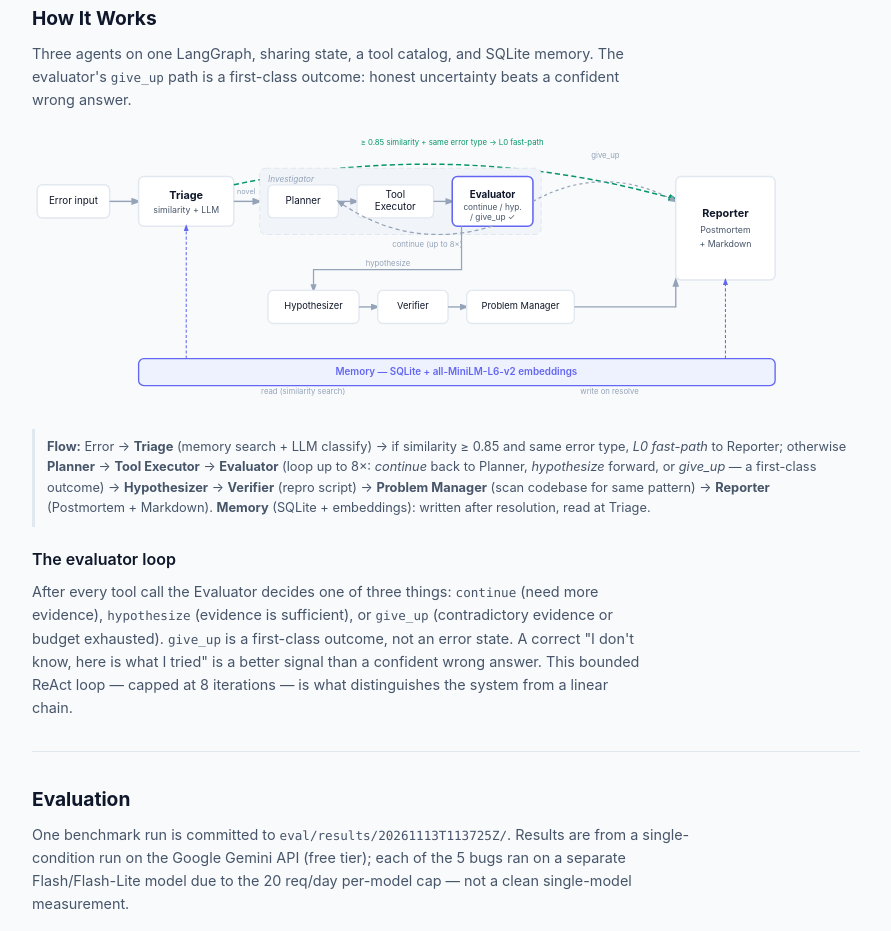
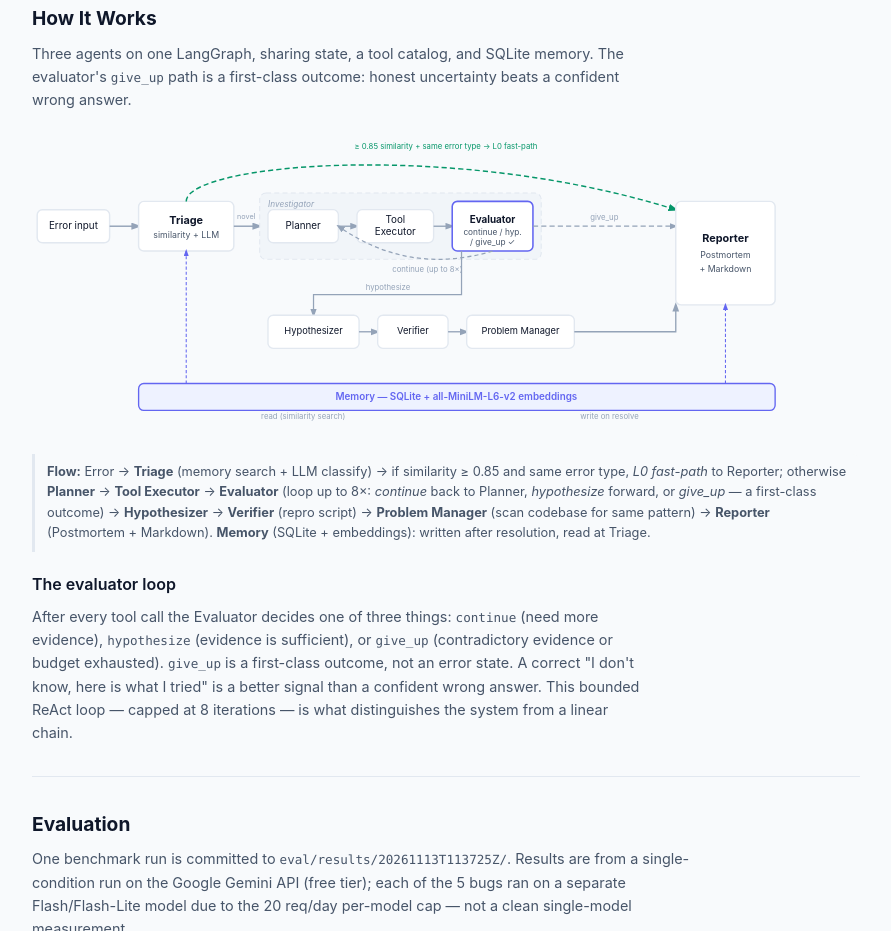
Before and after one commit to dovahkkin1234/zeroops-copilot, a plain HTML site: page site/index.html in a window 1280 px wide. Shown: the part 1276-2207 px from the top of the page, without its empty margins (194-1085 px from the left). Drawn offline with Linux system fonts and the light colour scheme.

Commit message:
fix(site): separate L0 and give_up arrows, clear sub-box overlap
- Extend SVG viewBox top by 24px (0,-24,800,296) to give the L0 arc headroom
- L0 arc: change to cubic bezier exiting Triage TOP-centre (149,44),
  curves to y≈-16 (above the Investigator sub-box top at y=36), arrives
  at Reporter (622,52) — no longer passes through the sub-box boundary
- give_up: replace upward arc (which converged with L0 near Reporter)
  with a flat horizontal dashed line from Evaluator right (484,68) to
  Reporter left (622,68) — clearly separated from the L0 arc and from
  the investigation-flow arrows
- give_up label moved from y=26 (overlapping L0) to y=62 (above the line)
- L0 label moved to y=-7 (in the new top-margin space)

Co-Authored-By: Claude Sonnet 4.6 <noreply@anthropic.com>

```diff
--- a/site/index.html
+++ b/site/index.html
@@ -318,7 +318,7 @@ footer{background:var(--surface);border-top:1px solid var(--border);padding:1.25
   </p>
 
   <div class="arch-wrap">
-    <svg viewBox="0 0 800 272" xmlns="http://www.w3.org/2000/svg"
+    <svg viewBox="0 -24 800 296" xmlns="http://www.w3.org/2000/svg"
          aria-label="Architecture diagram: Error input flows to Triage. A dashed green arc shows the L0 fast-path directly to Reporter. For novel errors, Triage routes into the Investigator sub-graph (Planner, Tool Executor, Evaluator loop on row 1), then down to Hypothesizer, Verifier, Problem Manager on row 2, and finally Reporter. Memory spans the bottom, connecting to Triage and Reporter.">
       <defs>
         <marker id="arr" markerWidth="7" markerHeight="7" refX="5" refY="2.5" orient="auto">
@@ -350,11 +350,11 @@ footer{background:var(--surface);border-top:1px solid var(--border);padding:1.25
       <text x="149" y="77" text-anchor="middle" dominant-baseline="middle"
             style="font-family:var(--font);font-size:8.5px;fill:var(--text2)">similarity + LLM</text>
 
-      <!-- L0 fast-path arc: Triage top-right → Reporter top-left (green dashed) -->
-      <path d="M195,52 Q410,6 622,66" fill="none"
+      <!-- L0 fast-path arc: Triage top-centre → Reporter left (green dashed cubic, clears sub-box) -->
+      <path d="M149,44 C149,8 405,-16 622,52" fill="none"
             style="stroke:#059669;stroke-width:1.4;stroke-dasharray:5 3"
             marker-end="url(#arr-g)"/>
-      <text x="406" y="14" text-anchor="middle"
+      <text x="400" y="-7" text-anchor="middle"
             style="font-family:var(--font);font-size:7.5px;fill:#059669">≥ 0.85 similarity + same error type → L0 fast-path</text>
 
       <!-- Triage → Investigator (novel) -->
@@ -408,11 +408,11 @@ footer{background:var(--surface);border-top:1px solid var(--border);padding:1.25
       <text x="382" y="112" text-anchor="middle"
             style="font-family:var(--font);font-size:7.5px;fill:var(--text3)">continue (up to 8×)</text>
 
-      <!-- give_up: Evaluator right → Reporter (dashed) -->
-      <path d="M484,68 Q553,30 622,68" fill="none"
-            style="stroke:#94a3b8;stroke-width:1.2;stroke-dasharray:3 3"
+      <!-- give_up: Evaluator right → Reporter (flat dashed line in the gap, stays below L0 arc) -->
+      <line x1="484" y1="68" x2="622" y2="68"
+            style="stroke:#94a3b8;stroke-width:1.2;stroke-dasharray:5 3"
             marker-end="url(#arr)"/>
-      <text x="554" y="26" text-anchor="middle"
+      <text x="553" y="62" text-anchor="middle"
             style="font-family:var(--font);font-size:7.5px;fill:var(--text3)">give_up</text>
 
       <!-- Hypothesize: Evaluator bottom-left → down → left → Hypothesizer top (row 2) -->
```
